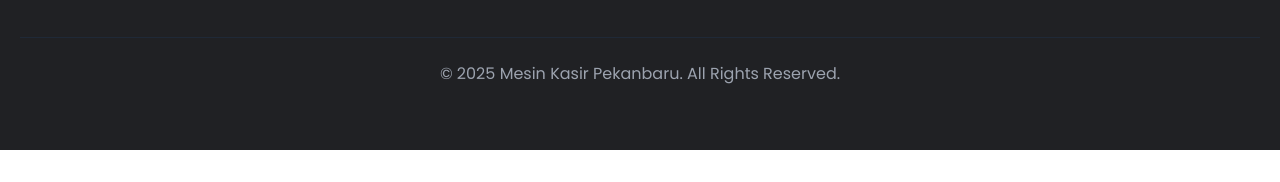
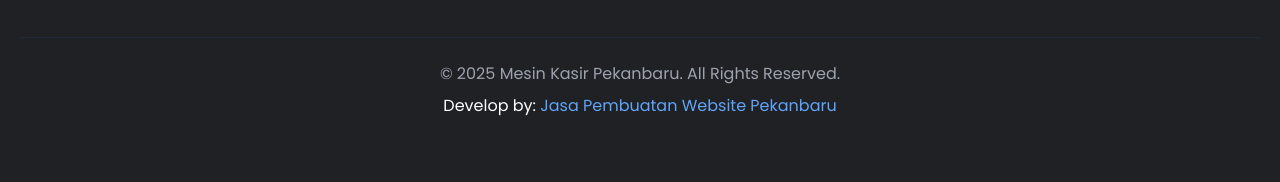
Before and after one commit to edipurwanto1988/jasawebpekanbaru, a plain HTML site: page mesin-kasir-pekanbaru/index.html in a window 1280 px wide. Shown: the part 6336-6518 px from the top of the page. Before the commit the page ends 6486 px from the top, so only its background shows below. Drawn offline with nearby package versions, Linux system fonts and the light colour scheme.

Commit message:
add footer

```diff
--- a/mesin-kasir-pekanbaru/index.html
+++ b/mesin-kasir-pekanbaru/index.html
@@ -671,6 +671,7 @@
             </div>
             <div class="footer-bottom text-center pt-6 border-t border-gray-800">
                 <p class="text-gray-400">&copy; 2025 Mesin Kasir Pekanbaru. All Rights Reserved.</p>
+                <p class="mt-2">Develop by: <a href="https://jasawebpekanbaru.com" target="_blank" class="text-blue-400 hover:text-blue-300 transition">Jasa Pembuatan Website Pekanbaru</a></p>
             </div>
         </div>
     </footer>
```
